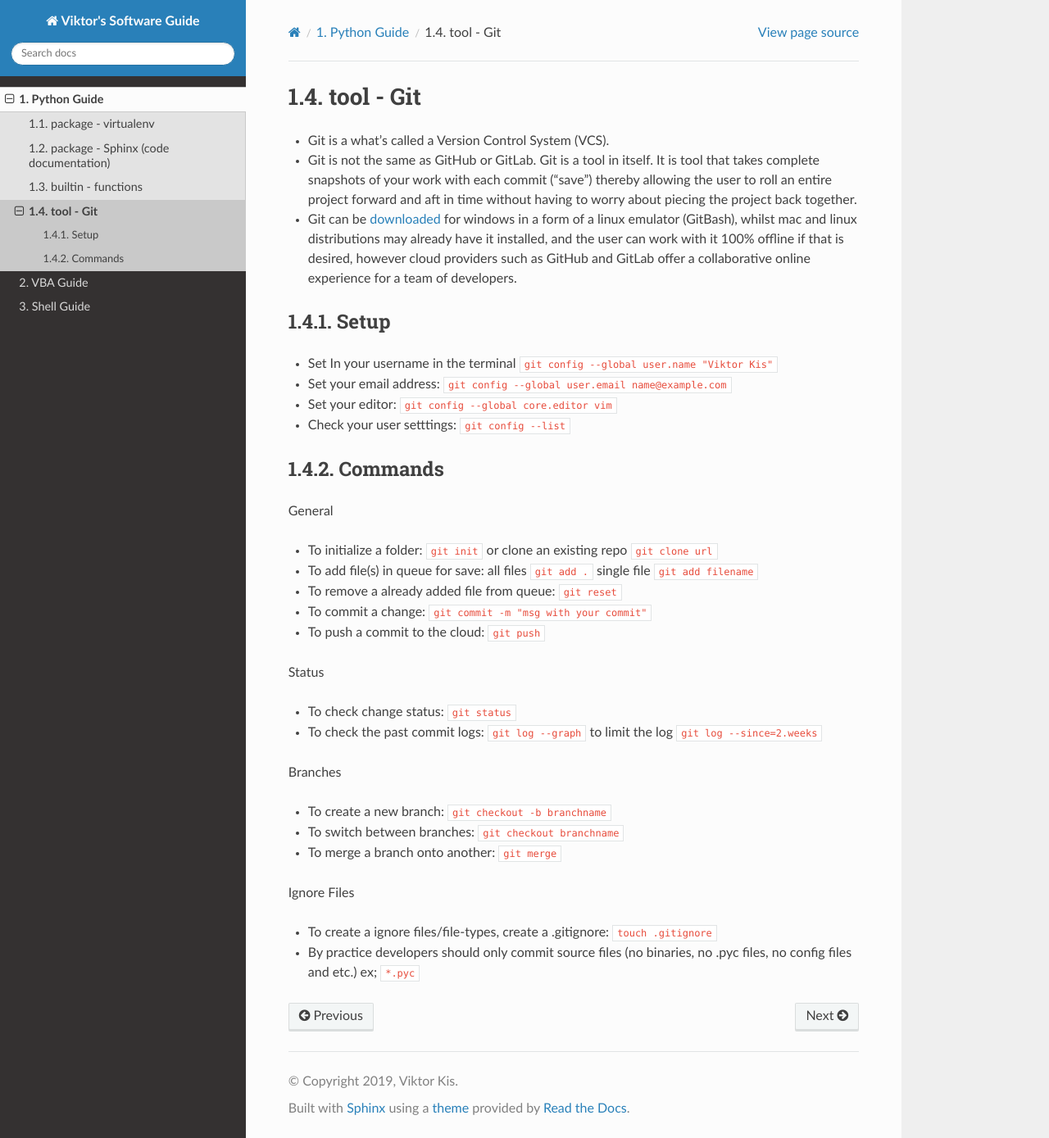
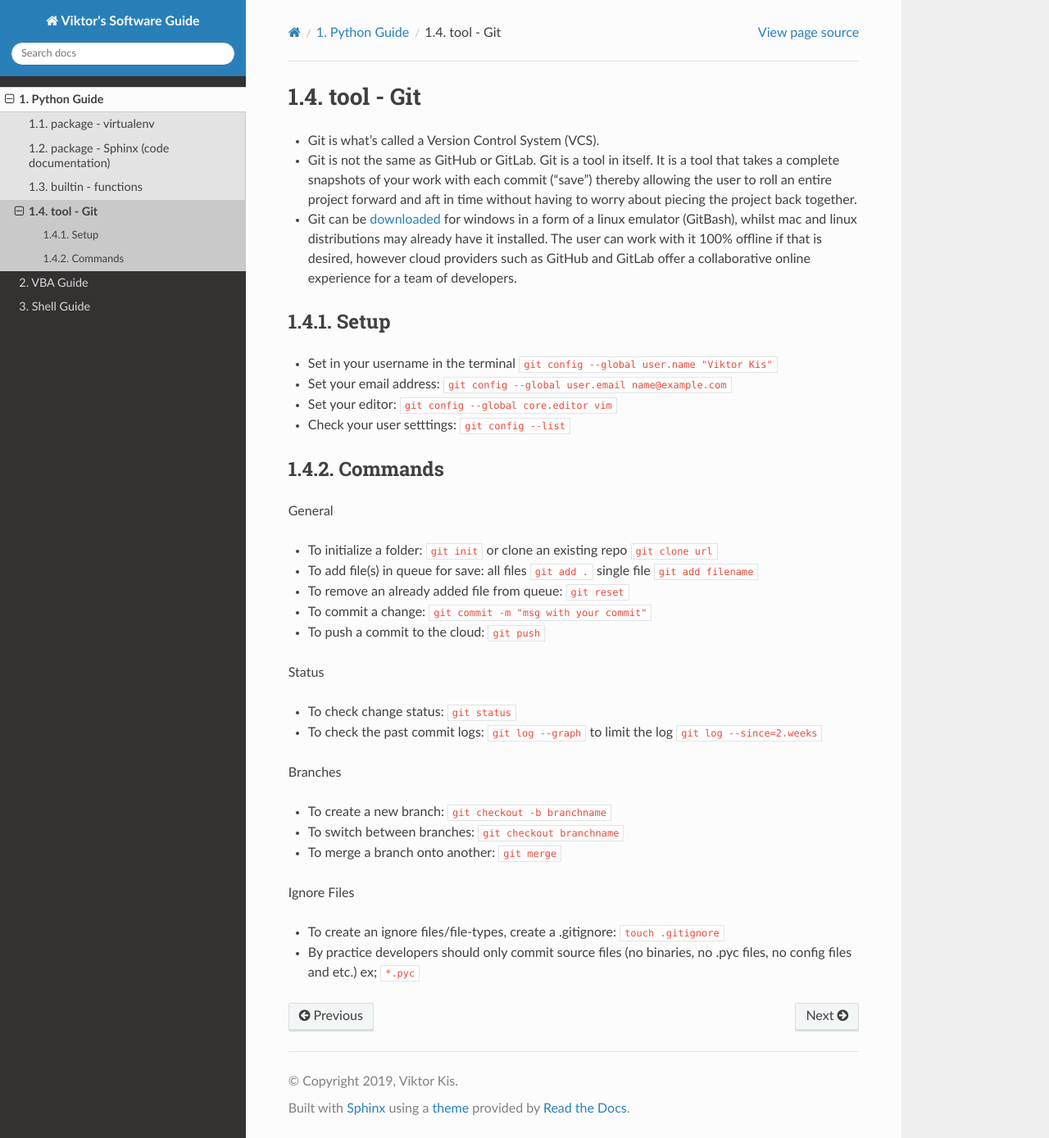
Before and after one commit to PydPiper/viks_SoftwareGuide, a Sphinx documentation site: the page built from source/python/git.rst, in a window 1280 px wide and 1389 px high. Shown: the whole window at 82% size. Built offline with Sphinx 7.4.7 and the Read the Docs theme 2.0.0, drawn with Linux system fonts in a browser that asks for light colours.

Commit message:
fixed typos

```diff
--- a/source/python/git.rst
+++ b/source/python/git.rst
@@ -1,18 +1,18 @@
 tool - Git
 ==========
-- Git is a what's called a Version Control System (VCS).
+- Git is what's called a Version Control System (VCS).
 - Git is not the same as GitHub or GitLab. Git is a tool in itself.
-  It is tool that takes complete snapshots of your work with each commit ("save")
+  It is a tool that takes a complete snapshots of your work with each commit ("save")
   thereby allowing the user to roll an entire project forward and aft in time without
   having to worry about piecing the project back together.
 - Git can be `downloaded <https://git-scm.com/>`_ for windows in a form of a linux emulator (GitBash), whilst
-  mac and linux distributions may already have it installed, and the user can work with it
+  mac and linux distributions may already have it installed. The user can work with it
   100% offline if that is desired, however cloud providers such as GitHub and GitLab offer a collaborative online
   experience for a team of developers.
 
 Setup
 -----
-- Set In your username in the terminal ``git config --global user.name "Viktor Kis"``
+- Set in your username in the terminal ``git config --global user.name "Viktor Kis"``
 - Set your email address: ``git config --global user.email name@example.com``
 - Set your editor: ``git config --global core.editor vim``
 - Check your user setttings: ``git config --list``
@@ -23,7 +23,7 @@ General
 
 - To initialize a folder: ``git init`` or clone an existing repo ``git clone url``
 - To add file(s) in queue for save: all files ``git add .`` single file ``git add filename``
-- To remove a already added file from queue: ``git reset``
+- To remove an already added file from queue: ``git reset``
 - To commit a change: ``git commit -m "msg with your commit"``
 - To push a commit to the cloud: ``git push``
 
@@ -40,5 +40,5 @@ Branches
 
 Ignore Files
 
-- To create a ignore files/file-types, create a .gitignore: ``touch .gitignore``
+- To create an ignore files/file-types, create a .gitignore: ``touch .gitignore``
 - By practice developers should only commit source files (no binaries, no .pyc files, no config files and etc.) ex; ``*.pyc``
```
